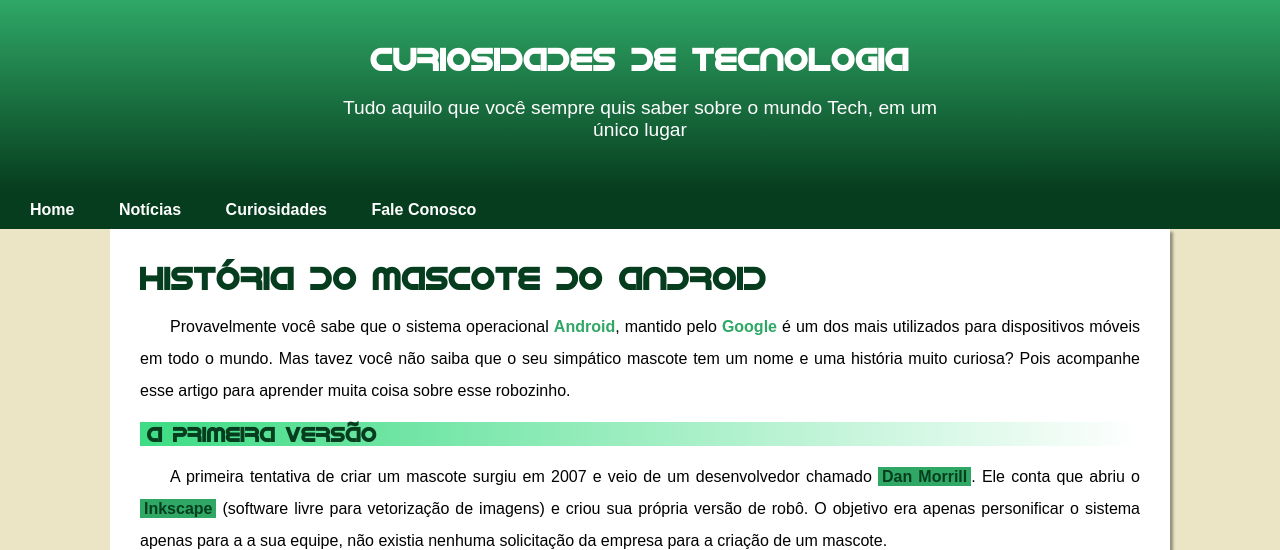
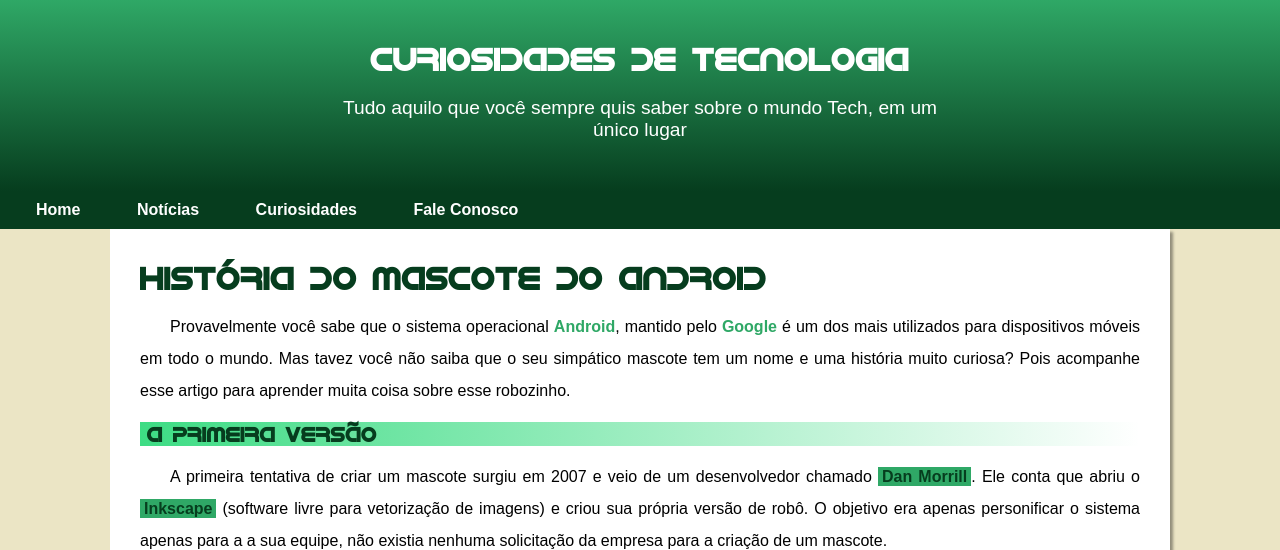
Before and after one commit to Gabrielcgl77/projeto-android, a plain HTML site: page index.html in a window 1280 px wide. Shown: the top 550 px of the page. Drawn offline with Linux system fonts and the light colour scheme; a web font is replaced by a local one.

Commit message:
atualização de padding

```diff
--- a/estilo/style.css
+++ b/estilo/style.css
@@ -61,7 +61,7 @@ nav{
 }
 nav >a{
     color: white;
-    padding: 20px;
+    padding: 26px;
     text-decoration: none;
     font-weight: bolder;
     border-radius: 3px;
```
